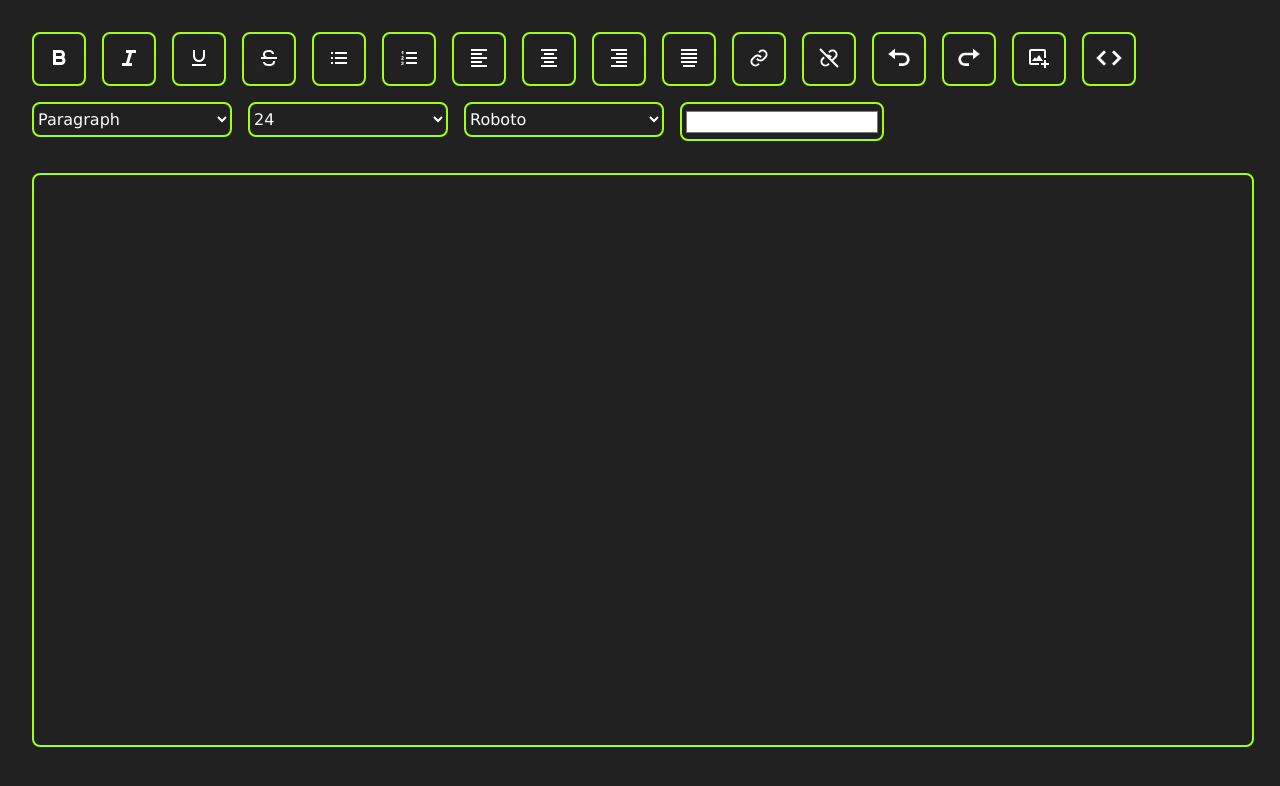
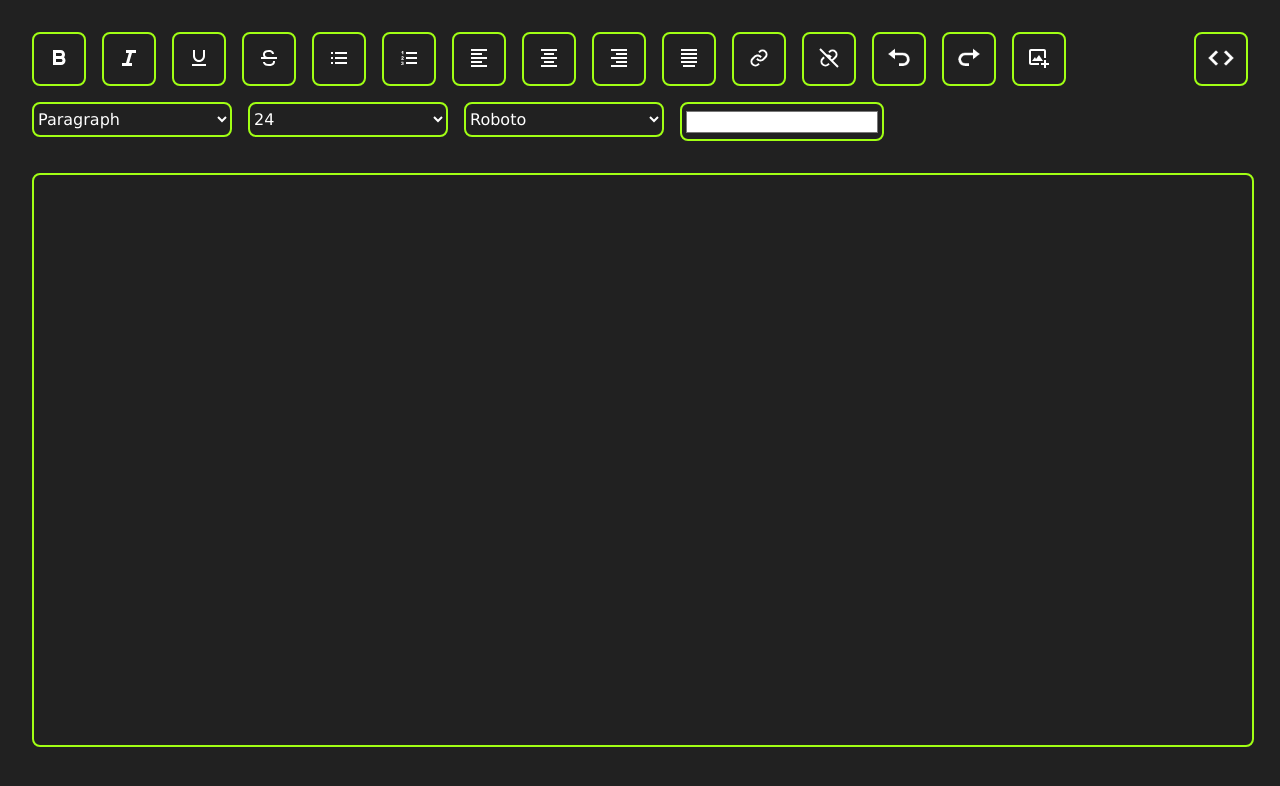
Before and after one commit to AnishPatil2495/HTML-Text-editor, a React (Create React App) app: page / in a window 1280 px wide. Shown: the top 786 px of the page. Built offline with nearby package versions, Linux system fonts and the light colour scheme.

Commit message:
added style

```diff
--- a/src/TextEditor.css
+++ b/src/TextEditor.css
@@ -20,6 +20,13 @@
 }
 
 .toolbar-buttons {
+  display: flex;
+  column-gap: 16px;
+  flex-wrap: wrap;
+  row-gap: 16px;
+}
+
+.buttons {
   display: flex;
   column-gap: 16px;
   flex-wrap: wrap;
--- a/src/TextEditor.jsx
+++ b/src/TextEditor.jsx
@@ -586,6 +586,7 @@ const TextEditor = () => {
     <div className='text-editor'>
       <div className='toolbar'>
         <div className='toolbar-buttons'>
+          <div className='buttons'>
             <EditorButton
               onClick={() => toggleStyle("b")}
               icon={icons.bold}
@@ -677,11 +678,17 @@ const TextEditor = () => {
               isActive={false}
               title='Insert Image'
             />
+          </div>
+          <div
+            style={{
+              marginLeft: "auto",
+            }}>
             <EditorButton
               onClick={toggleCodeView}
               icon={icons.code}
               isActive={codeView}
             />
+          </div>
         </div>
 
         <div className='toolbar-selects'>
```
Lines whose indentation alone changed are shown as unchanged.
